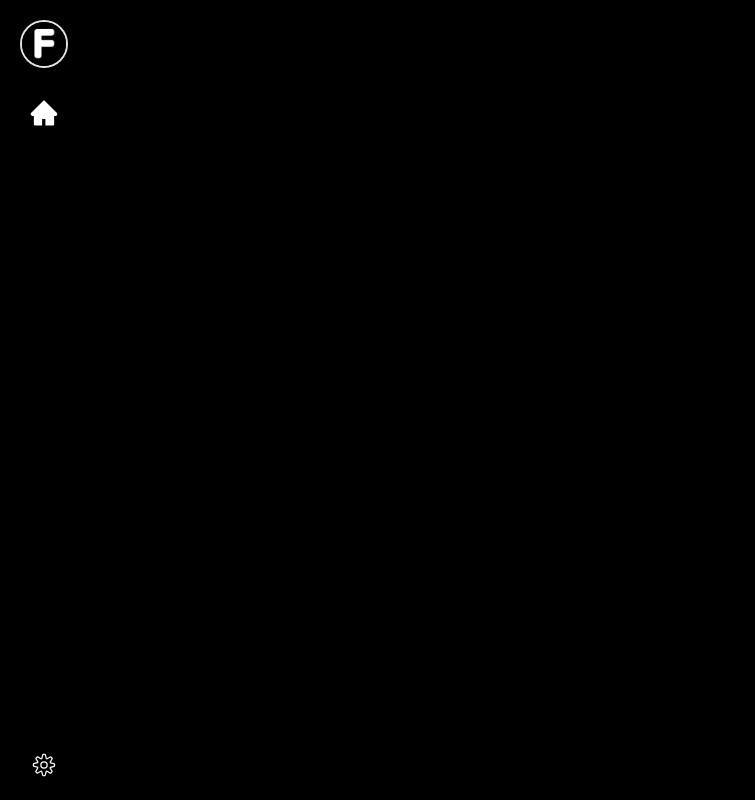
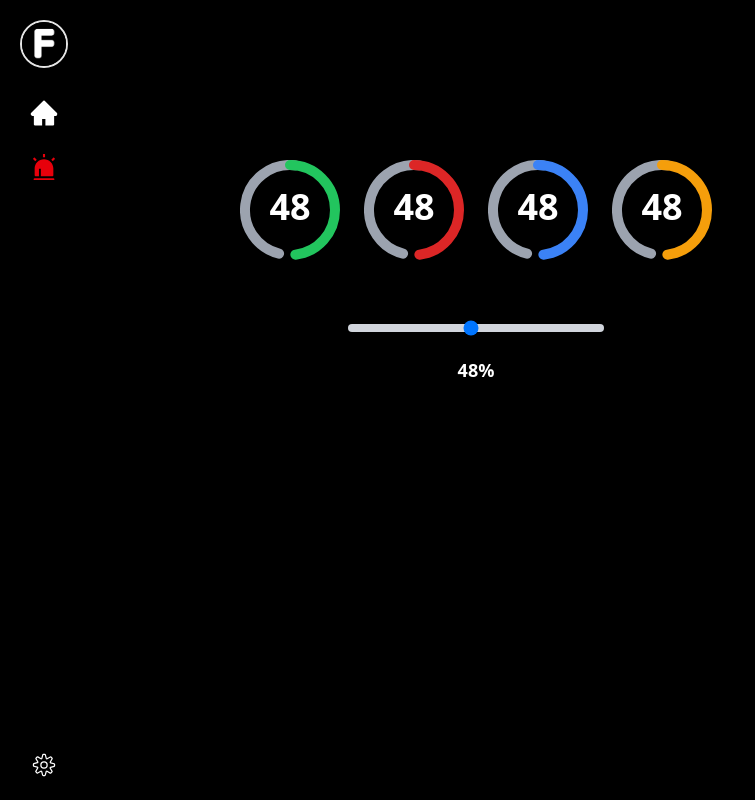
Before and after one commit to Ramazan-Yusupov/react-practice, a React (Vite) app: page /ReactComponents in a window 1280 px wide. Before the commit this address had no page. Shown: the whole page, without its empty margins (0-755 px from the left). Built offline with nearby package versions, Linux system fonts and the light colour scheme.

Commit message:
feat: добавление компонента Gauge и интеграция его в ReactComponents с возможностью управления значением через слайдер

```diff
--- a/src/components/Card.tsx
+++ b/src/components/Card.tsx
@@ -6,7 +6,7 @@ interface CardProps {
 export function Card({ children, className }: CardProps) {
   return (
     <div
-      className={`border-2 rounded-2xl p-5 flex flex-col gap-4 ${
+      className={`border-2 rounded-2xl p-5 flex flex-col gap-4 overflow-hidden overflow-y-auto scrollHidden ${
         className || ""
       }`}
     >
--- a/src/components/CodeBlock.tsx
+++ b/src/components/CodeBlock.tsx
@@ -1,6 +1,6 @@
 interface CodeProps {
   code: string;
-  color?: "green" | "red" | "yellow";
+  color?: "white" | "green" | "red" | "yellow";
   colorTitle?: "white" | "green" | "red" | "yellow";
   onClick?: () => void;
   children: React.ReactNode;
@@ -15,6 +15,7 @@ export function CodeBlock({
 }: CodeProps) {
   const colors = {
     red: "text-red-300",
+    white: "text-white",
     green: "text-green-300",
     yellow: "text-yellow-300",
   };
--- a/src/components/JsComponent.tsx
+++ b/src/components/JsComponent.tsx
@@ -9,16 +9,49 @@ export function JsComponent() {
     return "Another Function";
   };
 
+  const buttonInfo = {
+    width: 200,
+    text: "Buy",
+  };
+
+  const redButton = {
+    color: "red",
+  };
+
+  const button = {
+    ...buttonInfo,
+    ...redButton,
+  };
+
+  const multiFn = (value: number, multi = 2): number => {
+    return value * multi;
+  };
+
+  const isError = true;
+
+  const fnWithError = () => {
+    if (isError) {
+      return "True";
+    } else {
+      throw new Error("Some Error");
+    }
+  };
+
+  try {
+    fnWithError();
+  } catch (error) {
+    console.error(error);
+  }
+
+  const isFn = false;
+
   return (
-    <Card className="max-w-150 *:border-b-2 *:pb-5">
+    <Card className="max-w-150 h-63 *:border-b-2 *:pb-5">
       <CodeBlock code="user('Frontend', 23)">
         {hook.user("Frontend", 23)}
       </CodeBlock>
-      <CodeBlock code="message()" color="red" colorTitle="red">
-        {hook.message()}
-      </CodeBlock>
-      <CodeBlock code="checkAge(23)" color="yellow" colorTitle="yellow">
-        {hook.checkAge(23)}
+      <CodeBlock code="fnWithCallback(anotherFn)">
+        {hook.fnWithCallback(anotherFn)}
       </CodeBlock>
       <CodeBlock
         code="setCount(count + 1)"
@@ -27,11 +60,25 @@ export function JsComponent() {
         Click: {hook.count}
       </CodeBlock>
       <CodeBlock code="result()">{hook.result()}</CodeBlock>
-      <CodeBlock code="fnWithCallback(anotherFn)">
-        {hook.fnWithCallback(anotherFn)}
+      <CodeBlock code="message()" color="red" colorTitle="red">
+        {hook.message()}
       </CodeBlock>
-      <CodeBlock code="myFn()">{hook.myFn()}</CodeBlock>
-      <CodeBlock code="myFunction()">{hook.myFunction(false)}</CodeBlock>
+      <CodeBlock code="checkAge(23)" color="yellow" colorTitle="yellow">
+        {hook.checkAge(23)}
+      </CodeBlock>
+      <CodeBlock code="multiFn(23)" color="green" colorTitle="green">
+        {multiFn(20, 5)}, {multiFn(25)}
+      </CodeBlock>
+      <CodeBlock code="fnWithError()" color="green" colorTitle="green">
+        {fnWithError()}
+      </CodeBlock>
+      <CodeBlock code="button{}" color="white" colorTitle="white">
+        {button.color}
+      </CodeBlock>
+      {isFn || <CodeBlock code="myFn(||)">{hook.myFn()}</CodeBlock>}
+      {isFn && (
+        <CodeBlock code="myFunction()">{hook.myFunction(false)}</CodeBlock>
+      )}
     </Card>
   );
 }
--- a/src/pages/App.tsx
+++ b/src/pages/App.tsx
@@ -2,12 +2,14 @@ import { Routes, Route } from "react-router-dom";
 
 import Home from "./Home/Home";
 import { Layout } from "@/layout/Layout";
+import { ReactComponents } from "./ReactComponents/ReactComponents";
 
 export default function App() {
   return (
     <Layout>
       <Routes>
         <Route path="/" element={<Home />} />
+        <Route path="/ReactComponents" element={<ReactComponents />} />
       </Routes>
     </Layout>
   );
--- /dev/null
+++ b/src/pages/ReactComponents/Component.tsx
@@ -0,0 +1,214 @@
+import { cn } from "@/lib/utils";
+import type { CSSProperties, SVGProps } from "react";
+
+export interface GaugeProps extends Omit<SVGProps<SVGSVGElement>, "className"> {
+  value: number;
+  size?: number | string;
+  gapPercent?: number;
+  strokeWidth?: number;
+  equal?: boolean;
+  showValue?: boolean;
+  primary?:
+    | "danger"
+    | "warning"
+    | "success"
+    | "info"
+    | string
+    | Record<number, string>;
+  secondary?:
+    | "danger"
+    | "warning"
+    | "success"
+    | "info"
+    | string
+    | Record<number, string>;
+  transition?: {
+    length?: number;
+    delay?: number;
+  };
+  className?:
+    | string
+    | {
+        svgClassName?: string;
+        primaryClassName?: string;
+        secondaryClassName?: string;
+        textClassName?: string;
+      };
+}
+
+const COLOR_MAP = {
+  danger: { primary: "#dc2626", secondary: "#fecaca" },
+  warning: { primary: "#f59e0b", secondary: "#fde68a" },
+  info: { primary: "#3b82f6", secondary: "#bfdbfe" },
+  success: { primary: "#22c55e", secondary: "#bbf7d0" },
+};
+
+const DEFAULT_PRIMARY_COLORS: Record<number, string> = {
+  0: "#dc2626",
+  25: "#f59e0b",
+  50: "#3b82f6",
+  75: "#22c55e",
+};
+
+function Gauge({
+  value,
+  size = "100%",
+  gapPercent = 2,
+  strokeWidth = 10,
+  equal = false,
+  showValue = true,
+  primary,
+  secondary,
+  transition = { length: 1000, delay: 0 },
+  className,
+  ...props
+}: GaugeProps) {
+  const circleSize = 100;
+  const radius = circleSize / 2 - strokeWidth / 2;
+  const circumference = 2 * Math.PI * radius;
+  const percentToPx = circumference / 100;
+  const percentToDegree = 3.6;
+
+  const offsetFactor = equal ? 0.5 : 0;
+  const offsetFactorSecondary = 1 - offsetFactor;
+
+  const getColor = (
+    colorProp: typeof primary | typeof secondary,
+    percent: number,
+    type: "primary" | "secondary"
+  ): string => {
+    if (!colorProp) {
+      return type === "primary"
+        ? getColorFromThresholds(DEFAULT_PRIMARY_COLORS, percent)
+        : "#9ca3af";
+    }
+
+    if (typeof colorProp === "string") {
+      const mapped = COLOR_MAP[colorProp as keyof typeof COLOR_MAP];
+      return mapped ? mapped[type] : colorProp;
+    }
+
+    return getColorFromThresholds(colorProp, percent);
+  };
+
+  const getColorFromThresholds = (
+    thresholds: Record<number, string>,
+    percent: number
+  ): string => {
+    const keys = Object.keys(thresholds)
+      .map(Number)
+      .sort((a, b) => a - b);
+
+    for (let i = 0; i < keys.length; i++) {
+      const current = keys[i];
+      const next = keys[i + 1];
+
+      if (percent >= current && (!next || percent < next)) {
+        const color = thresholds[current];
+        const mapped = COLOR_MAP[color as keyof typeof COLOR_MAP];
+        return mapped
+          ? mapped[percent === value ? "primary" : "secondary"]
+          : color;
+      }
+    }
+
+    return thresholds[keys[0]] || "";
+  };
+
+  const getDasharray = (percent: number, offset: number): string => {
+    const gap = gapPercent * 2 * offset;
+    const length = Math.max(percent * percentToPx - gap * percentToPx, 0);
+    return `${length} ${circumference}`;
+  };
+
+  const getTransform = (isSecondary: boolean): string => {
+    const offset = isSecondary ? offsetFactorSecondary : offsetFactor;
+    const angle = -90 + gapPercent * offset * percentToDegree;
+    return isSecondary
+      ? `rotate(${360 + angle}deg) scaleY(-1)`
+      : `rotate(${angle}deg)`;
+  };
+
+  const getOpacity = (isSecondary: boolean): number => {
+    if (isSecondary) {
+      return (offsetFactor === 0 && value > 100 - gapPercent * 2) ||
+        (offsetFactor > 0 && value > 100 - gapPercent * 2 * offsetFactor)
+        ? 0
+        : 1;
+    }
+    return offsetFactor > 0 && value < gapPercent * 2 * offsetFactor ? 0 : 1;
+  };
+
+  const circleStyles: CSSProperties = {
+    strokeLinecap: "round",
+    strokeWidth,
+    transition: `all ${transition.length}ms ease ${transition.delay}ms`,
+    transformOrigin: "50% 50%",
+  };
+
+  const svgClass =
+    typeof className === "string" ? className : className?.svgClassName;
+  const primaryClass =
+    typeof className === "object" ? className?.primaryClassName : "";
+  const secondaryClass =
+    typeof className === "object" ? className?.secondaryClassName : "";
+  const textClass =
+    typeof className === "object" ? className?.textClassName : "";
+
+  return (
+    <svg
+      xmlns="http://www.w3.org/2000/svg"
+      viewBox={`0 0 ${circleSize} ${circleSize}`}
+      width={size}
+      height={size}
+      fill="none"
+      className={cn("select-none", svgClass)}
+      {...props}
+    >
+      <circle
+        cx={circleSize / 2}
+        cy={circleSize / 2}
+        r={radius}
+        style={{
+          ...circleStyles,
+          strokeDasharray: getDasharray(100 - value, offsetFactorSecondary),
+          transform: getTransform(true),
+          stroke: getColor(secondary, 100 - value, "secondary"),
+          opacity: getOpacity(true),
+        }}
+        className={cn(secondaryClass)}
+      />
+
+      <circle
+        cx={circleSize / 2}
+        cy={circleSize / 2}
+        r={radius}
+        style={{
+          ...circleStyles,
+          strokeDasharray: getDasharray(value, offsetFactor),
+          transform: getTransform(false),
+          stroke: getColor(primary, value, "primary"),
+          opacity: getOpacity(false),
+        }}
+        className={cn(primaryClass)}
+      />
+
+      {showValue && (
+        <text
+          x="50%"
+          y="50%"
+          textAnchor="middle"
+          dominantBaseline="middle"
+          fill="currentColor"
+          fontSize={36}
+          className={cn("font-semibold", textClass)}
+        >
+          {Math.round(value)}
+        </text>
+      )}
+    </svg>
+  );
+}
+
+export { Gauge };
+export default Gauge;
--- /dev/null
+++ b/src/pages/ReactComponents/ReactComponents.tsx
@@ -0,0 +1,33 @@
+import { useState } from "react";
+import { Gauge } from "./Component";
+
+export function ReactComponents() {
+  const [value, setValue] = useState(48); // Default value
+
+  return (
+    <div className="flex justify-start m-30">
+      <main className="flex flex-col items-center gap-6">
+        {/* Gauges */}
+        <div className="flex gap-6">
+          <Gauge size={100} primary={"success"} value={value} />
+          <Gauge size={100} primary={"danger"} value={value} />
+          <Gauge size={100} primary={"info"} value={value} />
+          <Gauge size={100} primary={"warning"} value={value} />
+        </div>
+
+        {/* Slider to Control Gauge Value */}
+        <input
+          type="range"
+          min="0"
+          max="100"
+          value={value}
+          onChange={(e) => setValue(Number(e.target.value))}
+          className="w-64 h-2 mt-10 bg-gray-300 rounded-lg appearance-none cursor-pointer"
+        />
+
+        {/* Display Value */}
+        <span className="text-lg font-semibold">{value}%</span>
+      </main>
+    </div>
+  );
+}
--- a/src/widget/sidebar/Sidebar.tsx
+++ b/src/widget/sidebar/Sidebar.tsx
@@ -1,5 +1,5 @@
 import { CiSettings } from "react-icons/ci";
-import { AiFillHome } from "react-icons/ai";
+import { AiFillAlert, AiFillHome } from "react-icons/ai";
 import { NavLink } from "react-router-dom";
 import { ModalAuth } from "@/features/ModalAuth/ModalAuth";
 import { useState } from "react";
@@ -26,6 +26,14 @@ export function Sidebar() {
             <AiFillHome className="text-3xl" />
           </NavLink>
         </li>
+        <li>
+          <NavLink
+            to="/ReactComponents"
+            className={({ isActive }) => (isActive ? " text-red-600" : "")}
+          >
+            <AiFillAlert className="text-3xl" />
+          </NavLink>
+        </li>
       </ul>
       <NavLink
         to="/settings"
```
